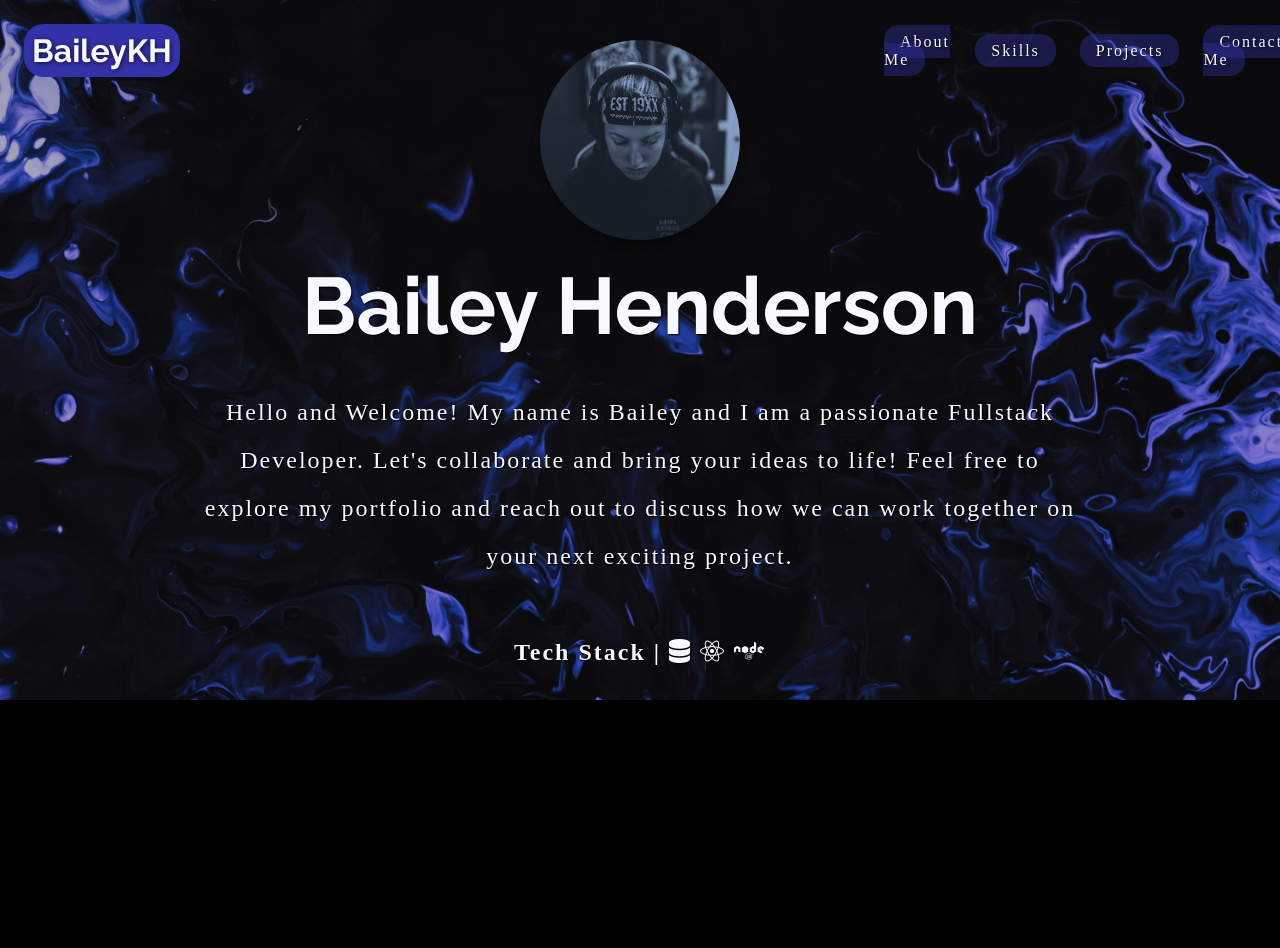
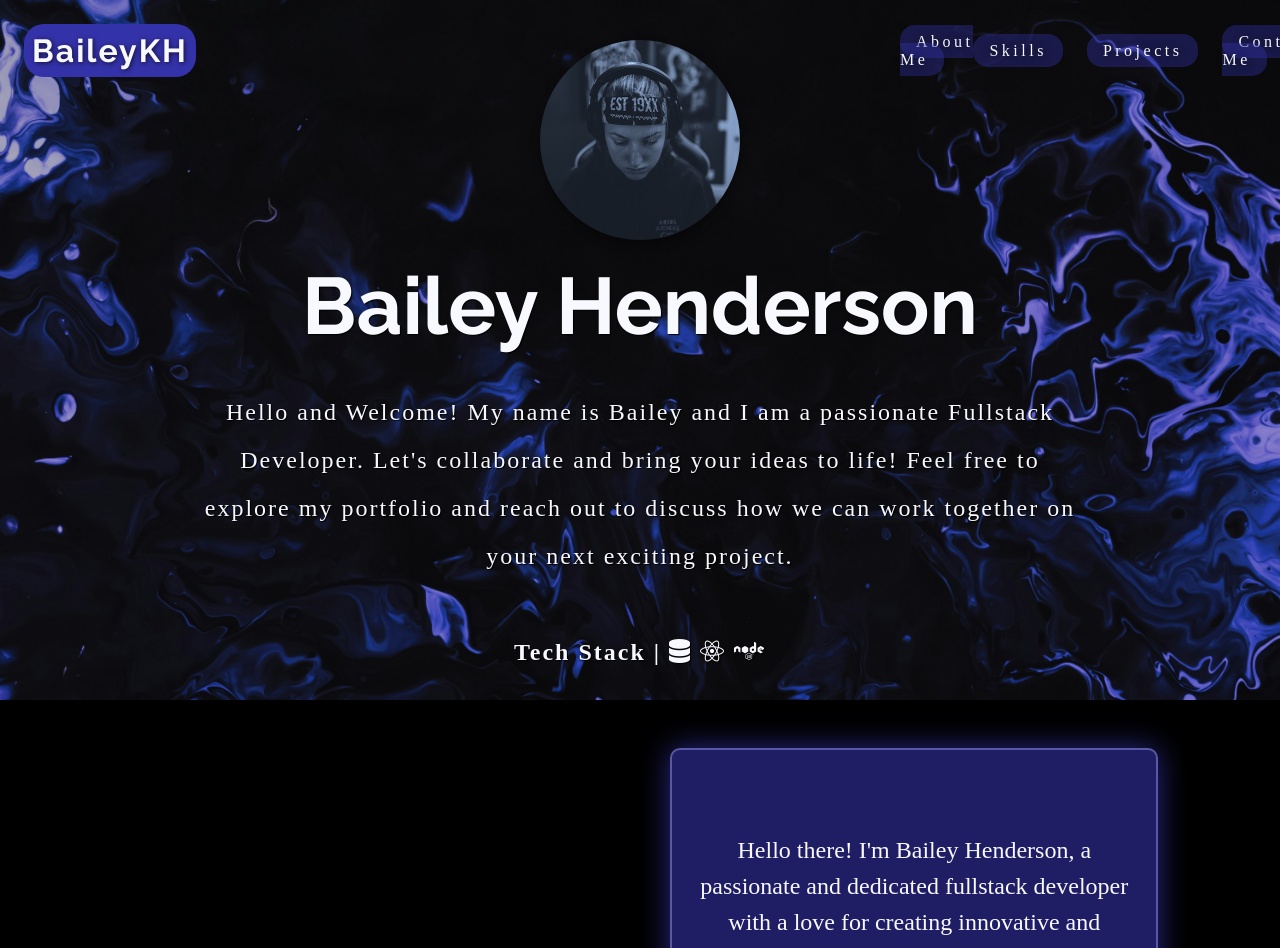
Before and after one commit to BaileyKH/baileykh.github.io, a plain HTML site: page index.html in a window 1280 px wide. Shown: the top 948 px of the page. Before the commit the page ends 914 px from the top, so only its background shows below. Drawn offline with Linux system fonts and the light colour scheme.

Commit message:
about me style

```diff
--- a/style.css
+++ b/style.css
@@ -18,6 +18,7 @@ h2 {
 
 body {
     background-color: black;
+    color: #F8F8FF;
     font-family: 'Times New Roman', Times, serif;
     margin: 0;
     padding: 0;
@@ -45,6 +46,7 @@ nav{
     border-radius: 20px;
     list-style-type: none;
     text-decoration: none;
+    letter-spacing: 2px;
     padding: .5rem;
 }
 
@@ -67,8 +69,8 @@ nav{
     list-style: none;
     font-size: 1em;
     font-weight: 400;
-    text-shadow: 1px 1px 2px rgba(0, 0, 0, 0.7);
-    letter-spacing: 2px;
+    text-shadow: 1px 1px 8px rgba(0, 0, 0, 0.7);
+    letter-spacing: 3.5px;
     border-color: #3432a8;
     border-width: 4px;
     border-radius: 15px;
@@ -140,3 +142,58 @@ p.stack {
     margin: 0 0 1.2rem 0;
     padding: 0;
 }
+
+
+.about-me-text-container {
+    display: grid;
+    grid-template-columns: repeat(21, .3fr);
+    grid-template-rows: repeat(5, .2fr);
+    grid-column-gap: 0px;
+    grid-row-gap: 0px;
+    justify-content: center;
+    align-items: center;
+    /*margin: 10px;*/
+}
+
+.about-me-text-container h2 {
+    text-align: center;
+    background-color: rgba(52, 50, 168, .6);
+    border: solid 2px rgba(89, 88, 166);
+    box-shadow: 0 0 30px rgba(52, 50, 168, .8);
+    border-radius: 10px;
+    font-size: 4rem;
+    font-weight: 700;
+    grid-column-start: 4;
+    grid-column-end: 8;
+    grid-row-start: 2;
+    grid-row-end: 5;
+    /*margin: 3;*/
+    padding: 3rem .3rem;
+}
+
+.about-me-text-container ul {
+    text-align: center;
+    background-color: rgba(52, 50, 168, .6);
+    border: solid 2px rgba(89, 88, 166);
+    box-shadow: 0 0 30px rgba(52, 50, 168, .8);
+    border-radius: 10px;
+    list-style-type: none;
+    margin-top: 3rem;
+    padding: 2rem 1rem;
+    grid-column-start: 12;
+    grid-column-end: 20;
+    grid-row-start: 2;
+    grid-row-end: 5;
+}
+
+.about-me-text-container li {
+    text-align: center;
+    font-size: 1.5rem;
+    line-height: 1.5;
+    margin: 50px 0;
+}
+
+#skills {
+    display: flex;
+    width: 100%;
+}
```
